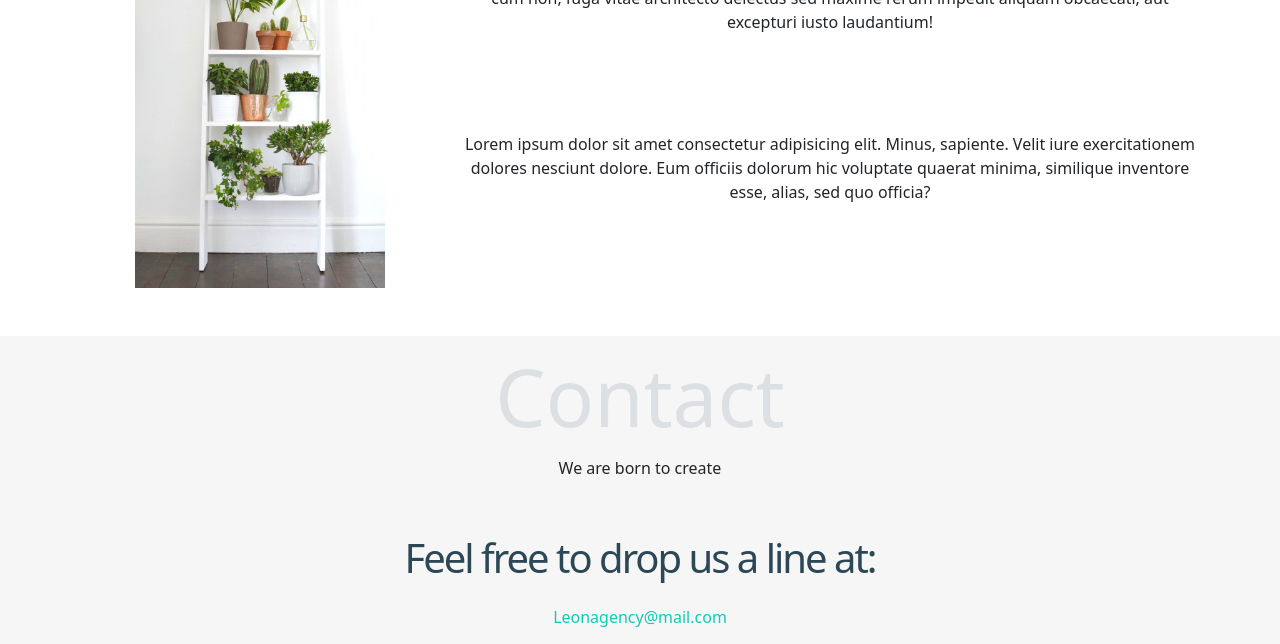
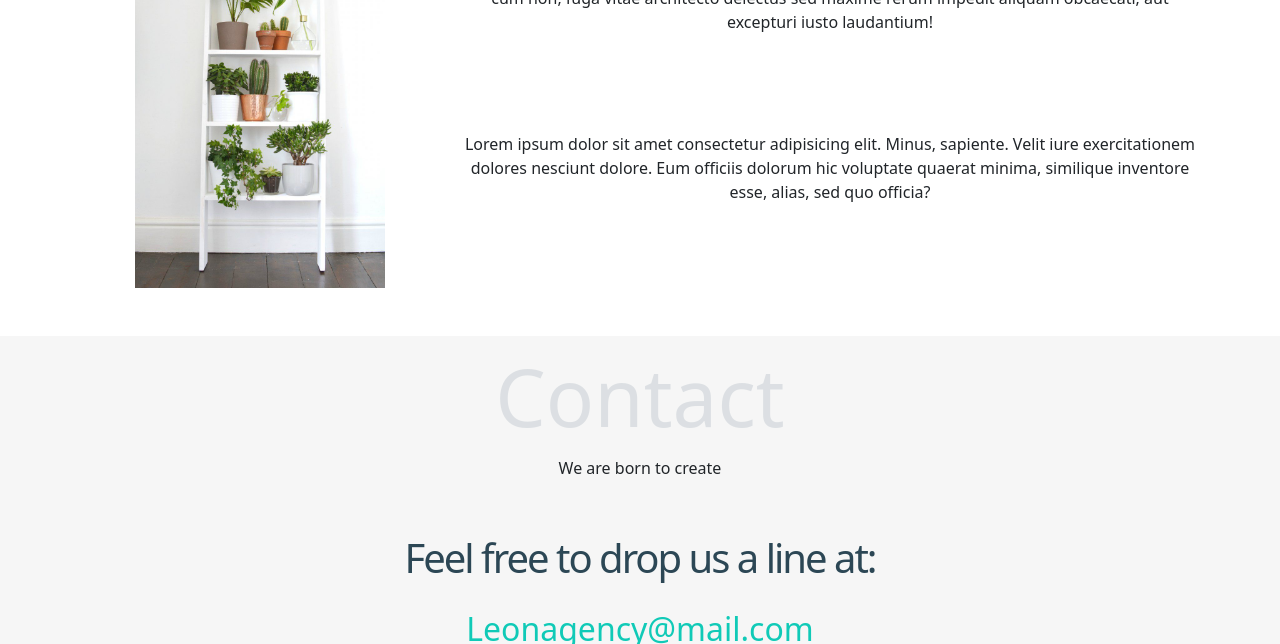
Before and after one commit to PaulaGirges/BIOSYN, a plain HTML site: page index.html in a window 1280 px wide. Shown: the part 2625-3269 px from the top of the page. Drawn offline with Linux system fonts and the light colour scheme.

Commit message:
Update index.html

```diff
--- a/index.html
+++ b/index.html
@@ -256,7 +256,7 @@
       <div class="container">
         <div class="text-center">
           <p class="fs-1 text2Color">Feel free to drop us a line at:</p>
-          <button class="backGround1 btn1"><href="">Leonagency@mail.com</a></button>
+          <button class="backGround1 fs-2 btn1"><href="">Leonagency@mail.com</a></button>
           <div class="p-3">
             Find Us On Social Networks <i class="fa-brands fa-youtube ms-1"></i>
               <i class="fa-brands fa-facebook ms-1"></i> <i class="fa-brands fa-twitter ms-1"></i>
```
